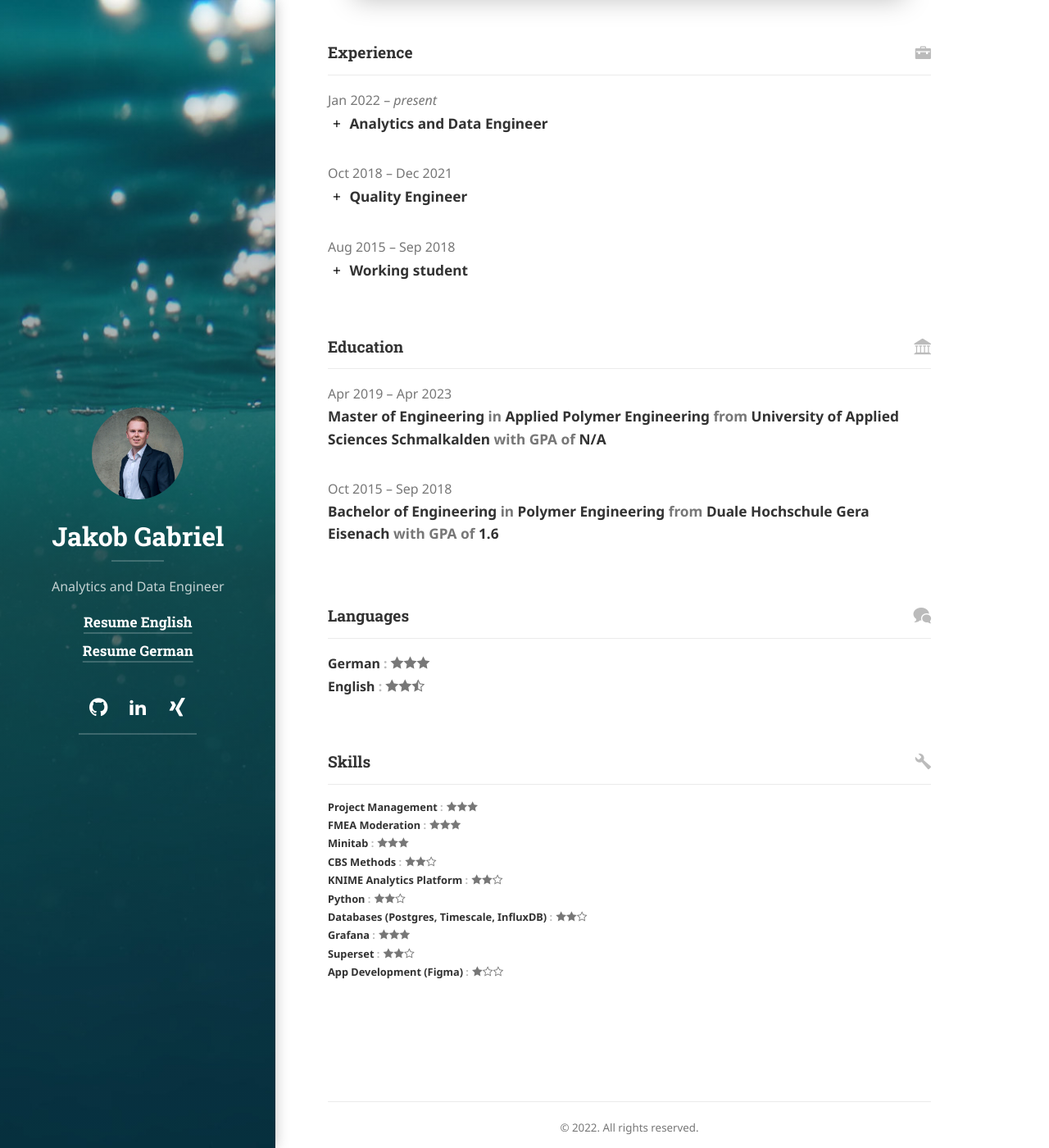
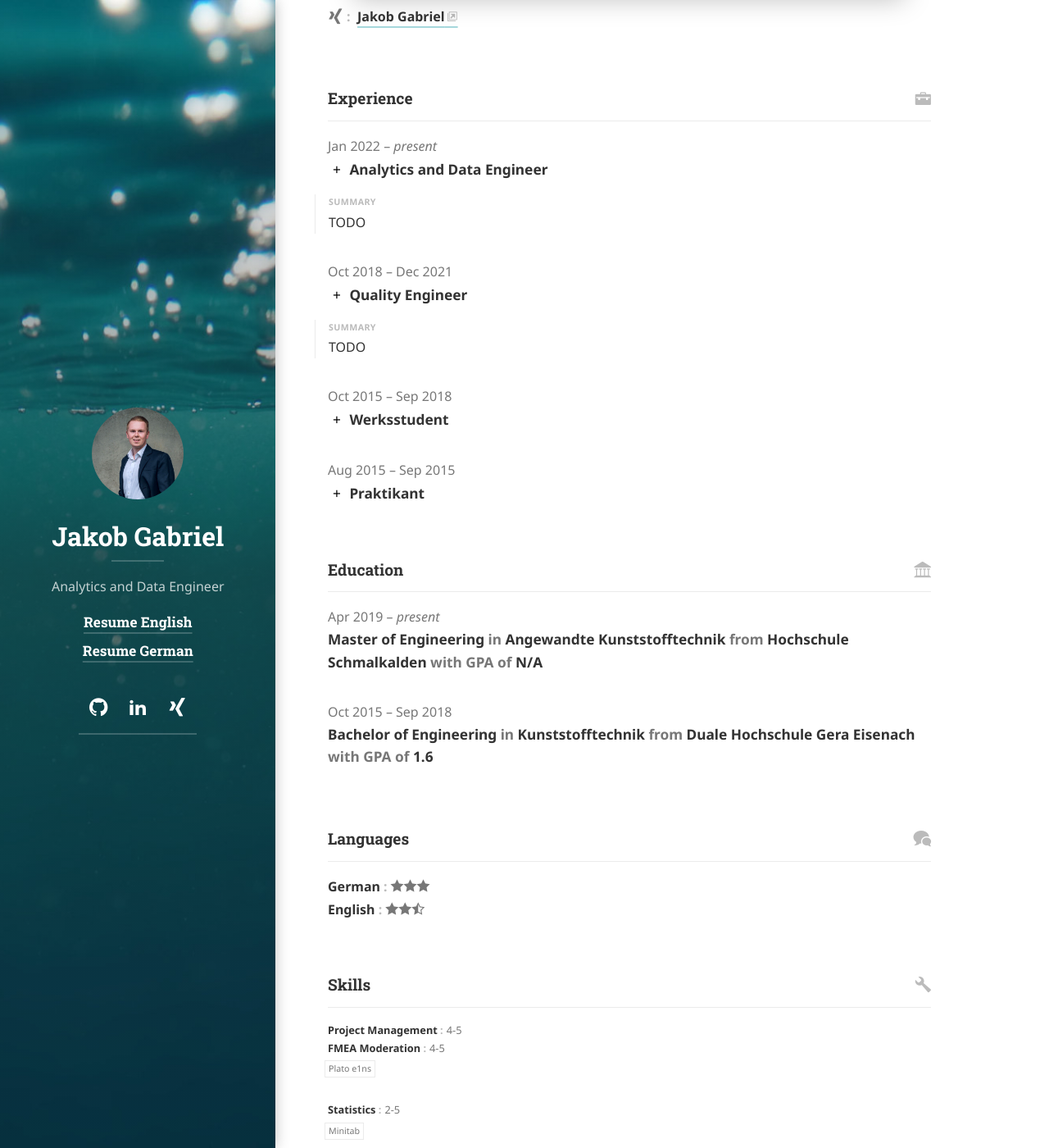
Before and after one commit to jakobgabriel/blog-resume-jakob-gabriel, a Jekyll site: the page built from resume-de.md, in a window 1280 px wide and 1400 px high, scrolled down 562 px. Shown: the whole window at 82% size. Built offline with Jekyll 4.4.1, drawn with Linux system fonts in a browser that asks for light colours; cached includes are drawn as plain includes; nearby versions of some CDN libraries; some web fonts are replaced; library files that are not in the unit come from our copies; some of the changed text lies outside the part shown.

Commit message:
minor changes - skills

```diff
--- a/resume-de.md
+++ b/resume-de.md
@@ -31,12 +31,12 @@
   # See also: <https://jsonresume.org/>.
   basics:
     name: 'Jakob Gabriel'
-    label:
+    label: 'Data / Analytics Engineer'
     picture: 'assets/img/logo.jpeg'
     email: 'jakob.gabriel5@googlemail.com'
     phone: '+49-159-01665306'
-    website: ' jakobgabriel.com'
-    summary:
+    #website: ' jakobgabriel.com'
+    summary: TODO
     location:
       address: 'Friedrich-Engels-Str. 13'
       postalCode: '99086'
@@ -53,10 +53,15 @@
       - network: 'XING'
         username: 'Jakob Gabriel'
         url: 'https://www.xing.com/profile/Jakob_Gabriel4'
+
   work:
-    - position: 'Analytics and Data Engineer'
+    - company: 'ContiTech Techno-Chemie GmbH - Karben'
+      position: 'Analytics and Data Engineer'
+      website: 'https://www.continental-industry.com/de/topnavi/company/organization/mobile-fluid-systems'
       startDate: '2022-01-01'
       endDate: ''
+      summary: >
+        TODO
       highlights:
         - section: Industry 4.0 Management and Strategy
         - items:
@@ -98,9 +103,13 @@
         - items:
             - Development of central manufacturing engineering standards for Shopfloor IT/OT and Manufacturing Intelligence Activities
             - Provide feedback and input for further development of standards regarding manufacturing engineering
-    - position: 'Quality Engineer'
+    - company: 'ContiTech MGW GmbH - Waltershausen'
+      position: 'Quality Engineer'
+      website: 'https://www.continental-industry.com/de/topnavi/company/organization/mobile-fluid-systems'
       startDate: '2018-10-01'
       endDate: '2021-12-31'
+      summary: >
+        TODO
       highlights:
         - items:
             - Carrying out sampling/reclamations
@@ -130,48 +139,65 @@
             - Clear identification, labelling and tracing of products as well as control according to "FIFO".
             - Ensuring the process capability of the product-relevant machines and systems
             - AS/WS/UWS within the framework of the activities
-    - position: 'Working student'
-      startDate: '2015-08-01'
+    - company: 'ContiTech MGW GmbH - Waltershausen'
+      position: 'Werksstudent'
+      website: 'https://www.continental-industry.com/de/topnavi/company/organization/mobile-fluid-systems'
+      startDate: '2015-10-01'
       endDate: '2018-09-30'
       highlights:
         - items:
             - Analysis of problems and development of solutions in the field of product and process industrialization
             - Documentation of the analyses within a project or seminar paper associated with the semester.
+    - company: 'ContiTech MGW GmbH - Waltershausen'
+      position: 'Praktikant'
+      website: 'https://www.continental-industry.com/de/topnavi/company/organization/mobile-fluid-systems'
+      startDate: '2015-08-01'
+      endDate: '2015-09-30'
+      highlights:
+        - items:
+            - TODO
 
   education:
-    - institution: 'University of Applied Sciences Schmalkalden'
-      area: 'Applied Polymer Engineering'
+    - institution: 'Hochschule Schmalkalden'
+      area: 'Angewandte Kunststofftechnik'
       studyType: 'Master of Engineering'
       startDate: '2019-04-01'
-      endDate: '2023-04-01'
+      endDate: ''
       gpa: 'N/A'
     - institution: 'Duale Hochschule Gera Eisenach'
-      area: 'Polymer Engineering'
+      area: 'Kunststofftechnik'
       studyType: 'Bachelor of Engineering'
       startDate: '2015-10-01'
       endDate: '2018-09-30'
-      gpa: 1.6
+      gpa: '1.6'
   skills:
     - name: 'Project Management'
-      level: '3-3'
+      level: '4-5'
     - name: 'FMEA Moderation'
-      level: '3-3'
-    - name: 'Minitab'
-      level: '3-3'
-    - name: 'CBS Methods'
-      level: '2-3'
-    - name: 'KNIME Analytics Platform'
-      level: '2-3'
-    - name: 'Python'
-      level: '2-3'
-    - name: 'Databases (Postgres, Timescale, InfluxDB)'
-      level: '2-3'
-    - name: 'Grafana'
-      level: '3-3'
-    - name: 'Superset'
-      level: '2-3'
-    - name: 'App Development (Figma)'
-      level: '1-3'
+      level: '4-5'
+      keywords:
+        - "Plato e1ns"
+    - name: 'Statistics'
+      level: '2-5'
+      keywords:
+        - "Minitab"
+    - name: 'Data Engineering'
+      level: '3-5'
+      keywords:
+        - "KNIME Analytics Platform"
+        - "Python"
+    - name: 'Databases'
+      level: '3-5'
+      keywords:
+        - "Postgres"
+        - "Timescale"
+        - "InfluxDB"
+    - name: 'Data Visualization'
+      level: '4-5'
+      keywords:
+        - "Grafana"
+        - "Superset"
+        - "PowerBI"
 
   languages:
     - language: 'German'
```
Also changed, not shown: index.md (+51 -24 lines).
